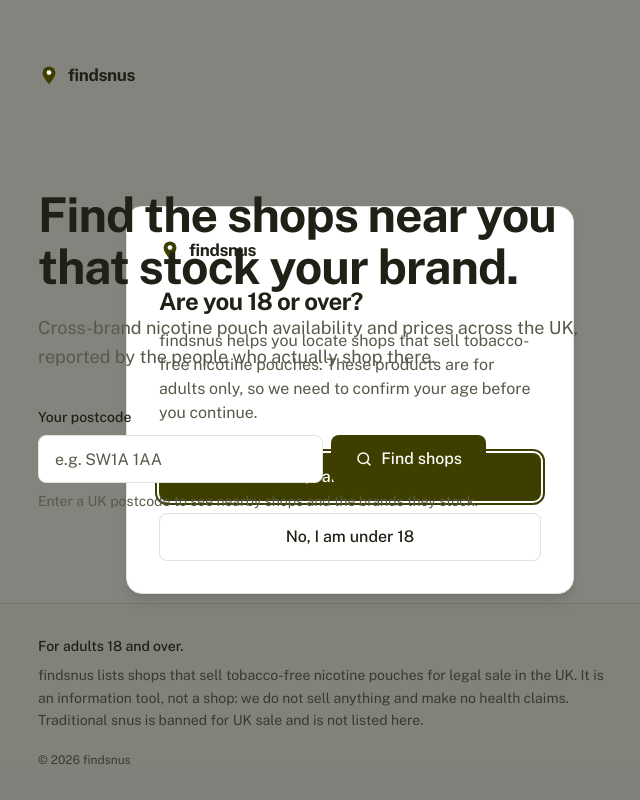
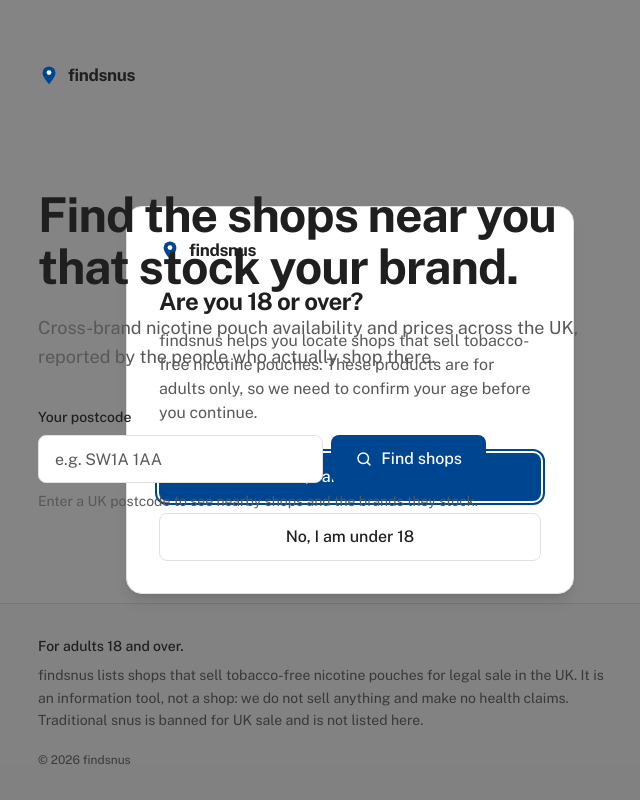
Before and after one commit to ParszAlex/FindSnus, a Next.js app: page / in a window 1280 px wide. Shown: the whole page, without its empty margins (290-930 px from the left). Built offline with nearby package versions, Linux system fonts and the light colour scheme.

Commit message:
update colours

```diff
--- a/app/globals.css
+++ b/app/globals.css
@@ -8,13 +8,13 @@
 */
 @theme {
   --color-bg: oklch(1 0 0);
-  --color-surface: oklch(0.985 0.004 110);
-  --color-border: oklch(0.91 0.008 110);
-  --color-ink: oklch(0.24 0.018 110);
-  --color-muted: oklch(0.46 0.025 110);
-  --color-primary: oklch(0.35 0.08 110);
-  --color-primary-hover: oklch(0.3 0.085 110);
-  --color-on-primary: oklch(0.99 0.004 110);
+  --color-surface: oklch(0.985 0 0);
+  --color-border: oklch(0.91 0 0);
+  --color-ink: oklch(0.24 0 0);
+  --color-muted: oklch(0.46 0 0);
+  --color-primary: oklch(0.40 0.14 255);
+  --color-primary-hover: oklch(0.35 0.145 255);
+  --color-on-primary: oklch(0.99 0 0);
 
   --font-sans: var(--font-public-sans), ui-sans-serif, system-ui, sans-serif;
 
--- a/pnpm-workspace.yaml
+++ b/pnpm-workspace.yaml
@@ -1,3 +1,3 @@
 allowBuilds:
-  sharp: set this to true or false
-  unrs-resolver: set this to true or false
+  sharp: false
+  unrs-resolver: false
```
